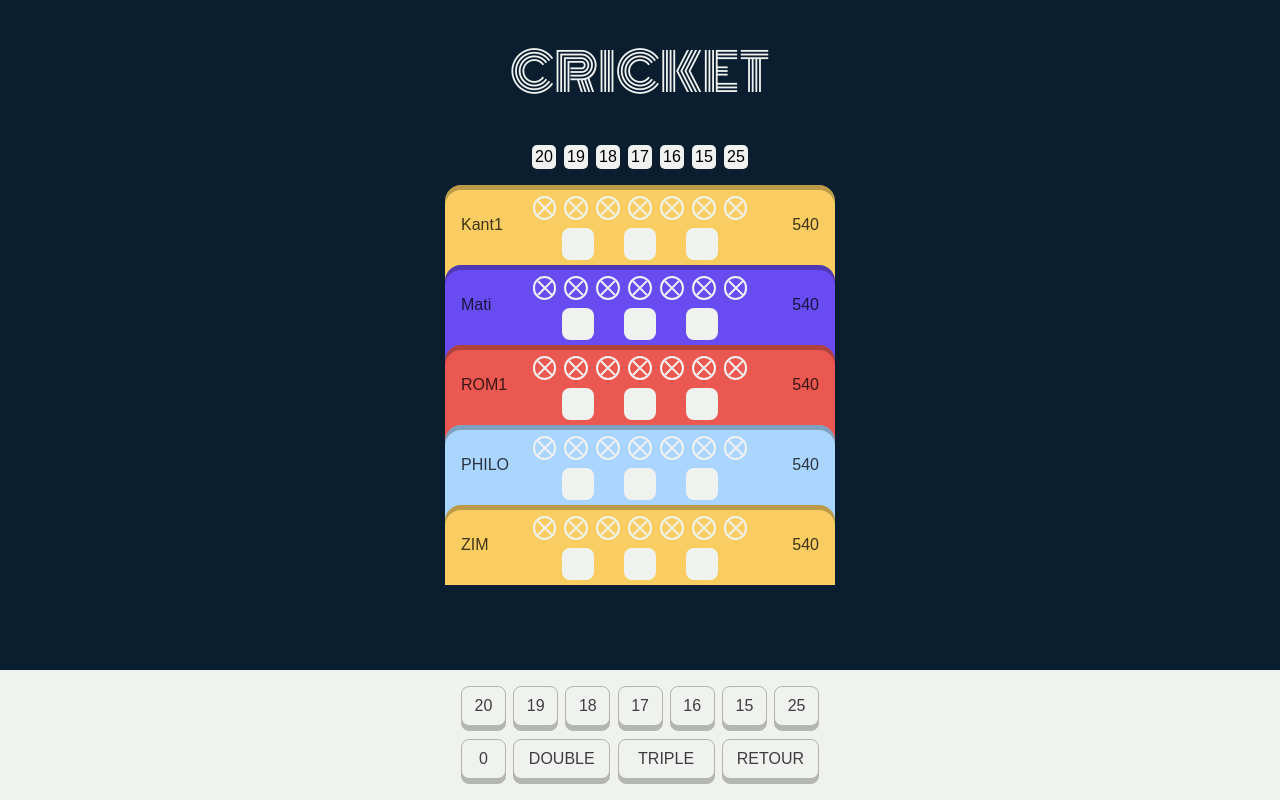
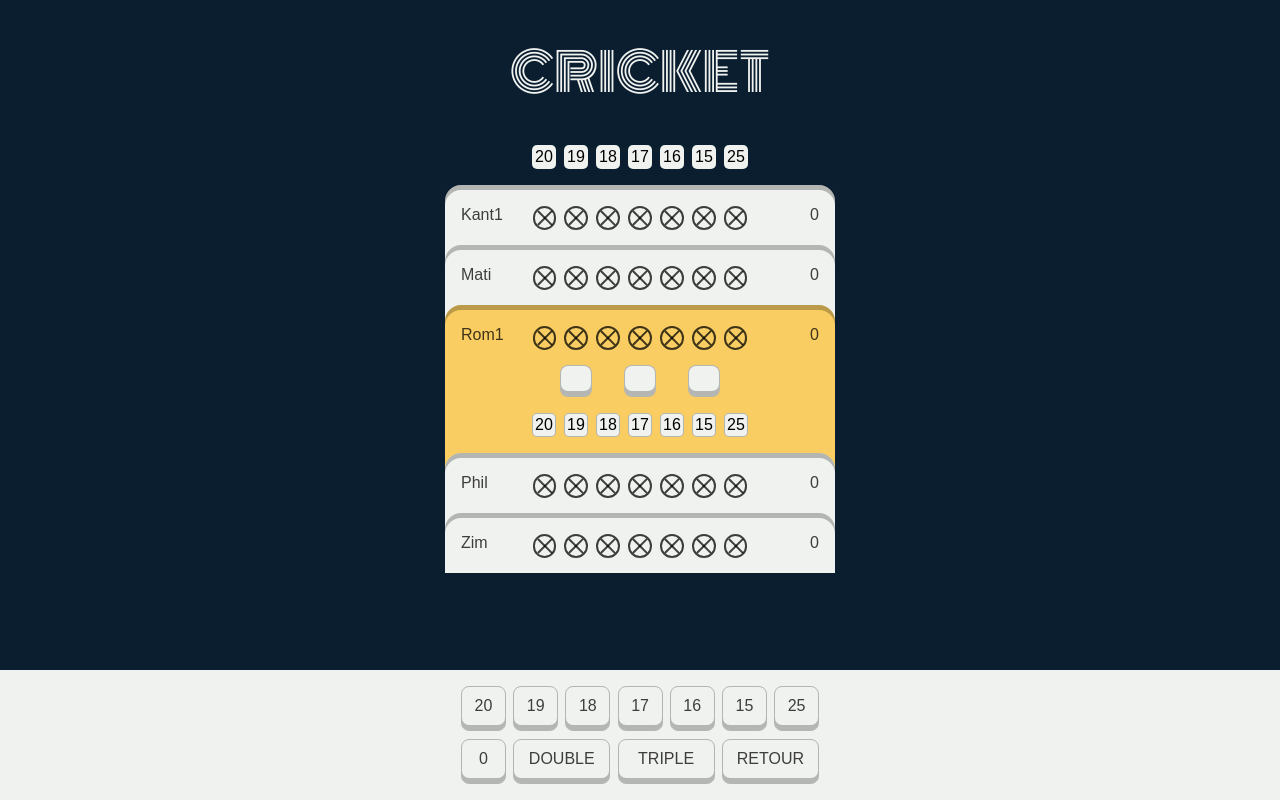
Before and after one commit to Kant109/ApsiDart, a Vue app in the folder apsidart-front/: page /cricket in a window 1280 px wide. Built offline with nearby package versions, Linux system fonts and the light colour scheme; a web font is replaced by a local one.

Commit message:
Add new css for player active or not

```diff
--- a/apsidart-front/src/components/CricketPlayer.vue
+++ b/apsidart-front/src/components/CricketPlayer.vue
@@ -1,24 +1,13 @@
 <script setup lang="ts">
 import { ref } from 'vue';
 
-const isStatOpen = ref(false);
-const bgColors = ['#f9cd61', '#694cf1', '#eb5851', '#aad5ff'];
-
 const props = defineProps<{
-  player?: string
-  bgColor: number
+  player: Player
   isTopBgActive: boolean
+  isTopBgPlayerActive: boolean
 }>()
 
-const topBgColor = (): string => {
-    if(props.isTopBgActive) {
-        if(props.bgColor - 1 < 0) {
-            return bgColors[bgColors.length - 1];
-        }
-        return bgColors[props.bgColor - 1];
-    }
-    return 'transparent';
-}
+const isStatOpen = ref(props.player.isActive);
 
 const openStat = () => {
     isStatOpen.value = !isStatOpen.value;
@@ -27,9 +16,9 @@ const openStat = () => {
 </script>
 
 <template>
-    <div class="full-content" :style="'background-color:' + topBgColor() + ';'">
-        <div class="player-content" :style="'background-color:' + bgColors[props.bgColor] + ';'" @click.prevent="openStat">
-            <div class="player-name">{{ player }}</div>
+    <div class="full-content" :class="{'top-bg': props.isTopBgActive, 'top-bg-active': isTopBgPlayerActive}">
+        <div class="player-content" :class="{'isPlayerActive': player.isActive}" @click.prevent="openStat">
+            <div class="player-name">{{ player.pseudo }}</div>
             <div class="recap">
                 <div class="doors">
                     <div class="door" :class="{'first': true, 'second': true, 'full': false}"></div>
@@ -40,15 +29,15 @@ const openStat = () => {
                     <div class="door"></div>
                     <div class="door"></div>
                 </div>
+            </div>
+            <div class="points-taken">{{ player.points.total }}</div>
+        </div>
+        <div class="player-stats" :class="{'isPlayerActive': player.isActive}" v-if="isStatOpen">
             <div class="current-points">
                 <div class="points"></div>
                 <div class="points"></div>
                 <div class="points"></div>
             </div>
-            </div>
-            <div class="points-taken">540</div>
-        </div>
-        <div class="player-stats" :style="'background-color:' + bgColors[bgColor] + ';'" v-if="isStatOpen">
             <div class="points-recap">
                 <div class="doors">
                     <div class="door">20</div>
@@ -65,18 +54,31 @@ const openStat = () => {
 </template>
 
 <style lang="scss">
+.top-bg {
+    background-color: #F0F2EF;
+}
+
+.top-bg-active {
+    background-color: #f9cd61;
+}
+
 .player-content {
     display: grid;
     grid-template-columns: repeat(5, 1fr);
     grid-template-rows: 1fr;
     grid-column-gap: 0px;
     grid-row-gap: 0px;
-    height: 80px;
+    height: 60px;
+    background-color: #F0F2EF;
     border-radius: 1rem 1rem 0 0;
     padding: 0 1rem;
     --tw-shadow: inset 0 5px 0 0 rgba(0, 0, 0, .25);
     --tw-shadow-colored: inset 0 -5px 0 0 var(--tw-shadow-color);
     box-shadow: var(--tw-ring-offset-shadow, 0 0 #0000), var(--tw-ring-shadow, 0 0 #0000), var(--tw-shadow);
+
+    &.isPlayerActive {
+        background-color: #f9cd61;
+    }
 
     .player-name, .points-taken {
         display: flex;
@@ -113,7 +115,7 @@ const openStat = () => {
                 display: flex;
                 justify-content: center;
                 align-items: center;
-                border: 2px solid #F0F2EF;
+                border: 2px solid rgba(black, .75);
                 border-radius: 50%;
                 height: 1.5rem;
                 width: 1.5rem;
@@ -123,7 +125,7 @@ const openStat = () => {
                     content: '';
                     position: absolute;
                     width: 100%;
-                    background-color: #F0F2EF;
+                    background-color: rgba(black, .75);
                     height: 2px;
                 }
 
@@ -133,20 +135,26 @@ const openStat = () => {
                 &::after {
                     transform: rotate(-45deg);
                 }
-
-                &::after {
-                    content: '';
-                    position: absolute;
-                    width: 100%;
-                    background-color: #F0F2EF;
-                    height: 2px;
+            }
         }
     }
 }
 
+.player-stats {
+    display: flex;
+    flex-direction: column;
+    justify-content: center;
+    gap: 1rem;
+    background-color: #F0F2EF;
+
+    &.isPlayerActive {
+        background-color: #f9cd61;
+    }
+
     .current-points {
         display: flex;
-            justify-content: space-evenly;
+        justify-content: center;
+        gap: 2rem;
 
         .points {
             display: flex;
@@ -156,14 +164,15 @@ const openStat = () => {
             width: 2rem;
             aspect-ratio: 1/1;
             background-color: #F0F2EF;
-            }
-        }
+            border: 1px solid rgba(0, 0, 0, .25);
+            --tw-shadow: inset 0 -5px 0 0 rgba(0, 0, 0, .25);
+            --tw-shadow-colored: inset 0 -5px 0 0 var(--tw-shadow-color);
+            box-shadow: var(--tw-ring-offset-shadow, 0 0 #0000), var(--tw-ring-shadow, 0 0 #0000), var(--tw-shadow);
         }
     }
 
-.player-stats {
-    display: flex;
-    justify-content: center;
-    padding-top: .5rem;
+    .points-recap .doors .door {
+        border: 1px solid rgba(0, 0, 0, .25);
+    }
 }
 </style>
--- a/apsidart-front/src/interfaces/PlayerInterface.ts
+++ b/apsidart-front/src/interfaces/PlayerInterface.ts
@@ -1,6 +1,7 @@
 interface Player {
     id: string,
     pseudo: string,
+    isActive: boolean,
     points: {
         20: number,
         19: number,
--- a/apsidart-front/src/views/CricketGame.vue
+++ b/apsidart-front/src/views/CricketGame.vue
@@ -3,7 +3,137 @@ import { ref } from 'vue';
 import CricketBoard from '@/components/CricketBoard.vue';
 import CricketPlayer from '@/components/CricketPlayer.vue';
 
-const players = ref(['Kant1','Mati', 'ROM1', 'PHILO', 'ZIM']);
+const Kant1: Player = {
+    "id": "1",
+    "pseudo": "Kant1",
+    "isActive": false,
+    "points": {
+        "20": 0,
+        "19": 0,
+        "18": 0,
+        "17": 0,
+        "16": 0,
+        "15": 0,
+        "25": 0,
+        "total": 0
+    },
+    "doors": {
+        "20": [false, false, false],
+        "19": [false, false, false],
+        "18": [false, false, false],
+        "17": [false, false, false],
+        "16": [false, false, false],
+        "15": [false, false, false],
+        "25": [false, false, false]
+    },
+    "volleys": []
+};
+
+const Mati: Player = {
+    "id": "2",
+    "pseudo": "Mati",
+    "isActive": false,
+    "points": {
+        "20": 0,
+        "19": 0,
+        "18": 0,
+        "17": 0,
+        "16": 0,
+        "15": 0,
+        "25": 0,
+        "total": 0
+    },
+    "doors": {
+        "20": [false, false, false],
+        "19": [false, false, false],
+        "18": [false, false, false],
+        "17": [false, false, false],
+        "16": [false, false, false],
+        "15": [false, false, false],
+        "25": [false, false, false]
+    },
+    "volleys": []
+};
+
+const Rom1: Player = {
+    "id": "3",
+    "pseudo": "Rom1",
+    "isActive": true,
+    "points": {
+        "20": 0,
+        "19": 0,
+        "18": 0,
+        "17": 0,
+        "16": 0,
+        "15": 0,
+        "25": 0,
+        "total": 0
+    },
+    "doors": {
+        "20": [false, false, false],
+        "19": [false, false, false],
+        "18": [false, false, false],
+        "17": [false, false, false],
+        "16": [false, false, false],
+        "15": [false, false, false],
+        "25": [false, false, false]
+    },
+    "volleys": []
+};
+
+const Phil: Player = {
+    "id": "4",
+    "pseudo": "Phil",
+    "isActive": false,
+    "points": {
+        "20": 0,
+        "19": 0,
+        "18": 0,
+        "17": 0,
+        "16": 0,
+        "15": 0,
+        "25": 0,
+        "total": 0
+    },
+    "doors": {
+        "20": [false, false, false],
+        "19": [false, false, false],
+        "18": [false, false, false],
+        "17": [false, false, false],
+        "16": [false, false, false],
+        "15": [false, false, false],
+        "25": [false, false, false]
+    },
+    "volleys": []
+};
+
+const Zim: Player = {
+    "id": "5",
+    "pseudo": "Zim",
+    "isActive": false,
+    "points": {
+        "20": 0,
+        "19": 0,
+        "18": 0,
+        "17": 0,
+        "16": 0,
+        "15": 0,
+        "25": 0,
+        "total": 0
+    },
+    "doors": {
+        "20": [false, false, false],
+        "19": [false, false, false],
+        "18": [false, false, false],
+        "17": [false, false, false],
+        "16": [false, false, false],
+        "15": [false, false, false],
+        "25": [false, false, false]
+    },
+    "volleys": []
+};
+
+const players = ref([Kant1, Mati, Rom1, Phil, Zim]);
 </script>
 
 <template>
@@ -24,8 +154,8 @@ const players = ref(['Kant1','Mati', 'ROM1', 'PHILO', 'ZIM']);
                 <CricketPlayer
                     v-for="player in players"
                     :player="player"
-                    :bg-color="(players.indexOf(player) % (players.length - 1))"
                     :is-top-bg-active="players.indexOf(player) !== 0"
+                    :is-top-bg-player-active="players[players.indexOf(player) - 1 > 0 ? players.indexOf(player) - 1 : 0].isActive === true"
                 />
         </div>
     </div>
```
Also changed, not shown: apsidart-front/src/mock/players.json (deleted, +0 -122 lines). Lines whose indentation alone changed are shown as unchanged.
